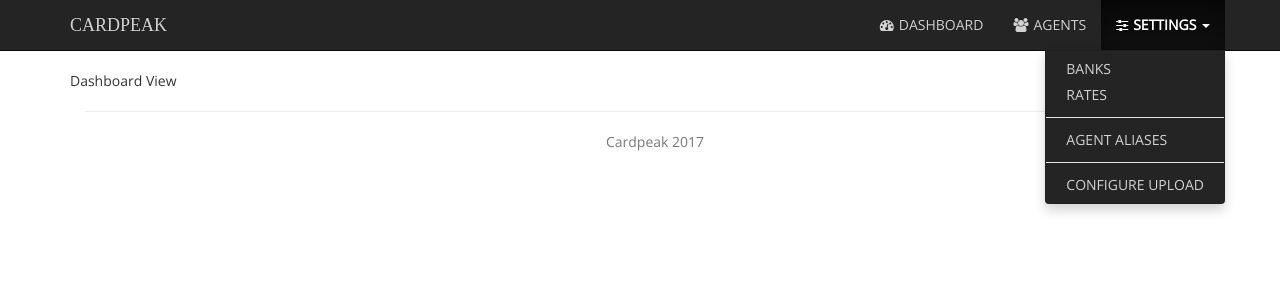
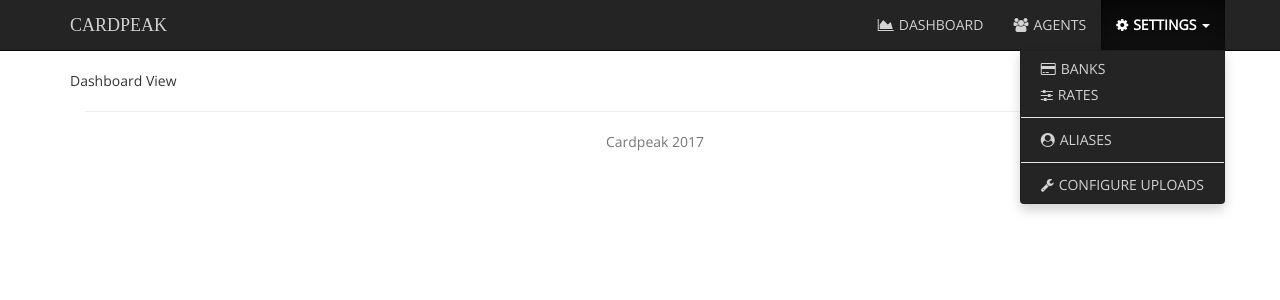
Before and after one commit to baronparedes/cardpeak, a React app in the folder CardPeak.UI.ClientApp/: page / in a window 1280 px wide. Both pictures are taken after a click on the button "SETTINGS". Shown: the top 300 px of the page. Built offline with nearby package versions, Linux system fonts and the light colour scheme; a web font is replaced by a local one.

Commit message:
navbar tweaks

```diff
--- a/CardPeak.UI.ClientApp/src/components/layout/NavigationBar.tsx
+++ b/CardPeak.UI.ClientApp/src/components/layout/NavigationBar.tsx
@@ -13,13 +13,6 @@ export const NavLinkText = (props: { text: string, fa: string }) => {
 
 export class NavigationBar extends React.Component<{}, undefined> {
     render() {
-        let settingsTitle = (
-            <span>
-                <i className="fa fa-sliders fa-nav" aria-hidden="true"></i>
-                Settings
-            </span>
-        );
-
         return (
             <Navbar inverse collapseOnSelect id="main-nav" staticTop>
                 <Navbar.Header>
@@ -32,7 +25,7 @@ export class NavigationBar extends React.Component<{}, undefined> {
                     <Nav pullRight>
                         <li role="presentation">
                             <NavLink exact to="/">
-                                <NavLinkText text="Dashboard" fa="fa-tachometer" />
+                                <NavLinkText text="Dashboard" fa="fa-area-chart" />
                             </NavLink>
                         </li>
                         <li role="presentation">
@@ -40,13 +33,29 @@ export class NavigationBar extends React.Component<{}, undefined> {
                                 <NavLinkText text="Agents" fa="fa-users" />
                             </NavLink>
                         </li>
-                        <NavDropdown eventKey={3} title={<NavLinkText text="Settings" fa="fa-sliders"/>} id="basic-nav-dropdown">
-                            <li role="menuitem"><NavLink exact to="/">Banks</NavLink></li>
-                            <li role="menuitem"><NavLink exact to="/">Rates</NavLink></li>
+                        <NavDropdown eventKey={3} title={<NavLinkText text="Settings" fa="fa-cog"/>} id="basic-nav-dropdown">
+                            <li role="menuitem">
+                                <NavLink exact to="/">
+                                    <NavLinkText text="Banks" fa="fa-credit-card" />
+                                </NavLink>
+                            </li>
+                            <li role="menuitem">
+                                <NavLink exact to="/">
+                                    <NavLinkText text="Rates" fa="fa-sliders" />
+                                </NavLink>
+                            </li>
                             <MenuItem divider />
-                            <li role="menuitem"><NavLink exact to="/">Agent Aliases</NavLink></li>
+                            <li role="menuitem">
+                                <NavLink exact to="/">
+                                    <NavLinkText text="Aliases" fa="fa-user-circle" />
+                                </NavLink>
+                            </li>
                             <MenuItem divider />
-                            <li role="menuitem"><NavLink exact to="/">Configure Upload</NavLink></li>
+                            <li role="menuitem">
+                                <NavLink exact to="/">
+                                    <NavLinkText text="Configure Uploads" fa="fa-wrench" />
+                                </NavLink>
+                            </li>
                         </NavDropdown>
                     </Nav>
                 </Navbar.Collapse>
```
